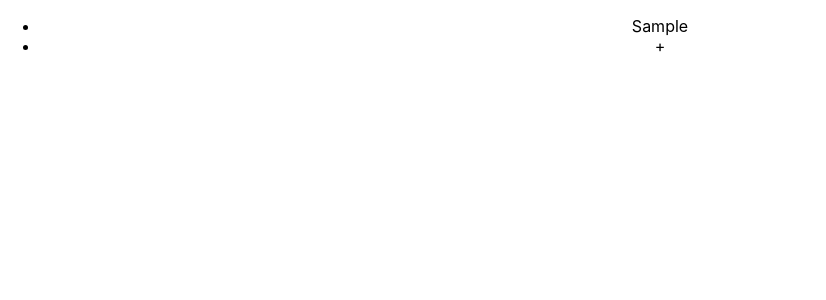
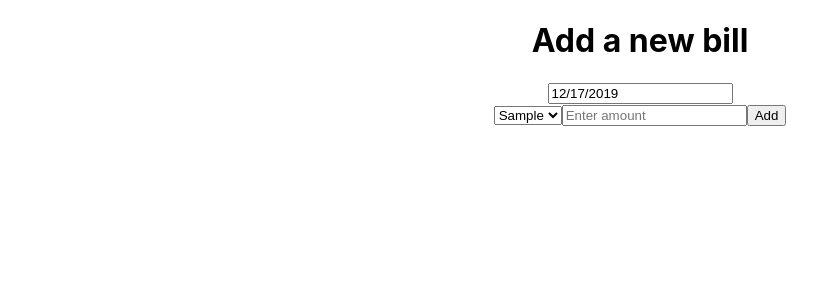
Before and after one commit to diogom93/bill-tracker, a React (Create React App) app: page / in a window 1280 px wide. Both pictures are taken after typing "Sample" into the empty fields and a click on the button "Add category". Shown: the top 300 px of the page, without its empty margins (0-826 px from the left). Built offline with nearby package versions, Linux system fonts and the light colour scheme.

Commit message:
Build AddBill component
Created form to add bills composed of a date, amount and category.

Added dependency for react-datepicker

```diff
--- a/package.json
+++ b/package.json
@@ -7,6 +7,7 @@
     "@testing-library/react": "^9.3.2",
     "@testing-library/user-event": "^7.1.2",
     "react": "^16.12.0",
+    "react-datepicker": "^2.10.1",
     "react-dom": "^16.12.0",
     "react-scripts": "3.3.0"
   },
--- a/src/App.js
+++ b/src/App.js
@@ -10,13 +10,23 @@ import NavBar from './components/NavBar';
 
 function App() {
 	const [shouldShowAddCategory, setShouldShowAddCategory] = useState(false);
+	const [shouldShowAddBill, setShouldShowAddBill] = useState(true);
 	const [categories, setCategories] = useState([]);
+	const [bills, setBills] = useState([]);
 
 	const addCategory = category => {
 		const categoriesAux = [...categories, category];
 		setCategories(categoriesAux);
 		setShouldShowAddCategory(false);
 		localStorage.setItem('categories', JSON.stringify(categoriesAux));
+	}
+
+	const addBill = (date, category, amount) => {
+		const bill = { date, category, amount };
+		const billsAux = [...bills, bill];
+		setBills(billsAux);
+		setShouldShowAddBill(false);
+		localStorage.setItem('bills', JSON.stringify(billsAux));
 	}
 
 	const showAddCategory = () => {
@@ -33,13 +43,20 @@ function App() {
 		if (!categories) {
 			setShouldShowAddCategory(true);
 		}
+
+		const bills = JSON.parse(localStorage.getItem('bills'));
+		if (bills) {
+			setBills(bills);
+		}
 	}, []);
 
 	return (
 		<div className="App">
-			{shouldShowAddCategory ? (
+			{shouldShowAddCategory ?
 				<AddCategory onSubmit={addCategory} />
-			) : (
+				: shouldShowAddBill ?
+					<AddBill categories={categories} onSubmit={addBill} />
+					:
 					<div>
 						<NavBar categories={categories} addCategory={showAddCategory} />
 						<div className="container">
@@ -51,7 +68,6 @@ function App() {
 							</div>
 						</div>
 					</div>
-				)
 			}
 		</div>
 	);
--- a/src/components/AddBill.js
+++ b/src/components/AddBill.js
@@ -1,7 +1,47 @@
-import React from 'react';
+import React, { useState } from 'react';
+import DatePicker from 'react-datepicker';
 
-const AddBill = () => {
-    return <div></div>;
+const AddBill = props => {
+    const [date, setDate] = useState(new Date());
+    const [amount, setAmount] = useState(0);
+    const [category, setCategory] = useState(props.categories[0]);
+
+    const handleAmountChange = event => {
+        setAmount(event.target.value);
+    }
+
+    const handleCategoryChange = event => {
+        setCategory(event.target.value);
+    }
+
+    const handleDateChange = event => {
+        setDate(event.target.value);
+    }
+
+    const handleSubmit = event => {
+        event.preventDefault();
+
+        if (!amount) {
+            alert('Please enter bill amount!');
+            return;
+        }
+
+        props.onSubmit(date, category, amount);
+    }
+    return (
+        <form>
+            <h1>Add a new bill</h1>
+            <DatePicker selected={date} onChange={handleDateChange} />
+            <select selected={category} onChange={handleCategoryChange}>
+                {props.categories ?
+                    props.categories.map((value, index) =>
+                        <option key={index}>{value}</option>
+                    ) : ''}
+            </select>
+            <input type="number" min="0" step="0.01" placeholder="Enter amount" onChange={handleAmountChange} />
+            <button type="submit" onClick={handleSubmit}>Add</button>
+        </form>
+    );
 }
 
 export default AddBill;
```
Also changed, not shown: 1 other file (tests, documents, lock files or other folders).
